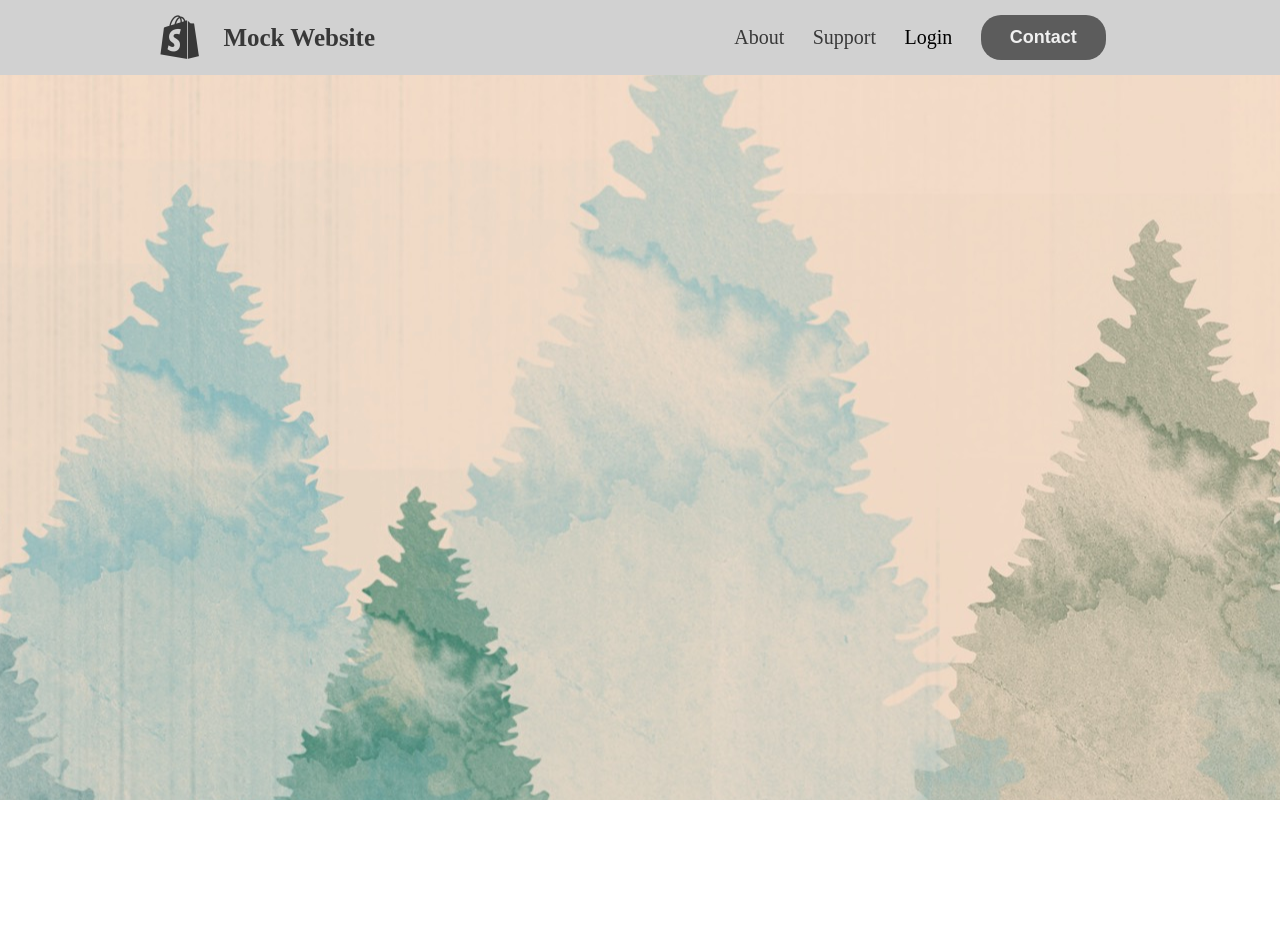
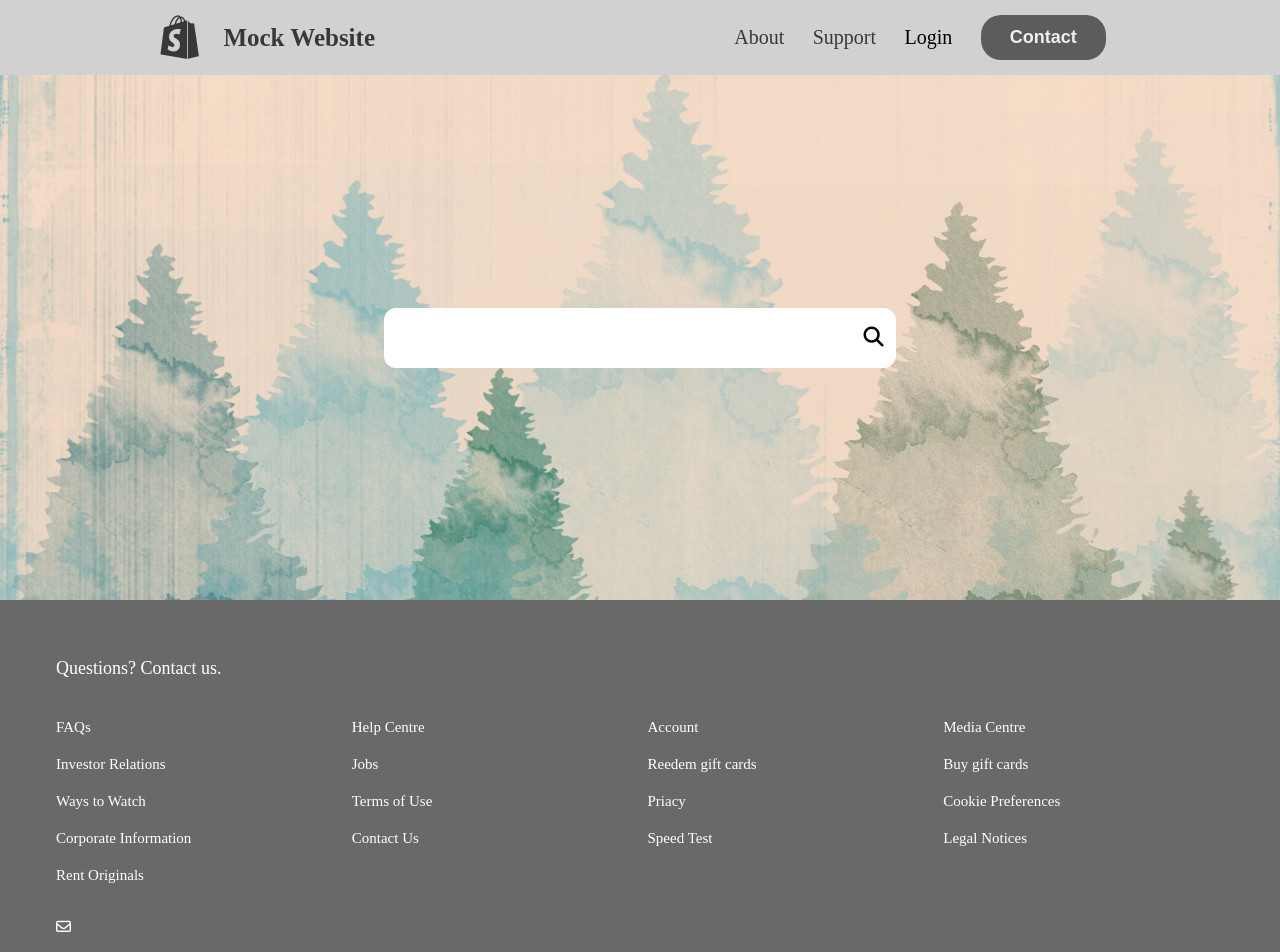
Before and after one commit to IsMondayTMR/CMPE295, a React (Create React App) app in the folder client/: page / in a window 1280 px wide. Shown: the top 952 px of the page. Before the commit the page ends 800 px from the top, so only its background shows below. Built offline with nearby package versions, Linux system fonts and the light colour scheme.

Commit message:
add footer

```diff
--- a/client/src/App.js
+++ b/client/src/App.js
@@ -3,6 +3,7 @@ import './App.css';
 
 import Header from './components/Header';
 import Search from './components/Search';
+import Footer from './components/Footer';
 
 class App extends React.Component {
 
@@ -13,6 +14,7 @@ class App extends React.Component {
             <div className='App'>
                 <Header/>
                 <Search/>
+                <Footer/>
             </div>
         )
     }
--- a/client/src/components/Authorization.js
+++ b/client/src/components/Authorization.js
@@ -8,7 +8,12 @@ const IconStyle = {
     left: '100px',
 }
 
-
+const GoogleIconStyle = {
+    fontSize: "20px",
+    position: 'absolute',
+    left: '100px',
+    color: '#21d3ff',
+}
 class Authorization extends React.Component {
 
     state = {signInActive: true}
@@ -93,7 +98,7 @@ class Authorization extends React.Component {
                     </ExternalAuth.Button>
 
                     <ExternalAuth.Button backgroundColor = "white" color = "black">
-                        <i className="fab fa-google" style={IconStyle}></i>
+                        <i className="fab fa-google" style={GoogleIconStyle}></i>
                         Connect with Google
                     </ExternalAuth.Button>
 
--- /dev/null
+++ b/client/src/components/Footer.js
@@ -0,0 +1,57 @@
+import React from 'react';
+import { Footer } from '../styledComponents/export';
+
+function FooterContainer() {
+    return (
+        <>
+            <Footer>
+                <Footer.Title>Questions? Contact us.</Footer.Title>
+                <Footer.Break />
+                <Footer.Row>
+                    <Footer.Column>
+                        <Footer.Link href="#">FAQs</Footer.Link>
+                        <Footer.Link href="#">Investor Relations</Footer.Link>
+                        <Footer.Link href="#">Ways to Watch</Footer.Link>
+                        <Footer.Link href="#">Corporate Information</Footer.Link>
+                        <Footer.Link href="#">Rent Originals</Footer.Link>
+                    </Footer.Column>
+
+                    <Footer.Column>
+                        <Footer.Link href="#">Help Centre</Footer.Link>
+                        <Footer.Link href="#">Jobs</Footer.Link>
+                        <Footer.Link href="#">Terms of Use</Footer.Link>
+                        <Footer.Link href="#">Contact Us</Footer.Link>
+                    </Footer.Column>
+
+                    <Footer.Column>
+                        <Footer.Link href="#">Account</Footer.Link>
+                        <Footer.Link href="#">Reedem gift cards</Footer.Link>
+                        <Footer.Link href="#">Priacy</Footer.Link>
+                        <Footer.Link href="#">Speed Test</Footer.Link>
+                    </Footer.Column>
+
+                    <Footer.Column>
+                        <Footer.Link href="#">Media Centre</Footer.Link>
+                        <Footer.Link href="#">Buy gift cards</Footer.Link>
+                        <Footer.Link href="#">Cookie Preferences</Footer.Link>
+                        <Footer.Link href="#">Legal Notices</Footer.Link>
+                    </Footer.Column>
+
+                    <Footer.Column>
+                        <Footer.Link href="mailto:bo.an.563641292@gmail.com" ><i className="far fa-envelope"></i></Footer.Link>
+                        <Footer.Link href="https://facebook.com"><i className="fab fa-facebook"></i></Footer.Link>
+                        <Footer.Link href="https://twitter.com" ><i className="fab fa-twitter"></i></Footer.Link>
+                        <Footer.Link href="https://github.com"  ><i className="fab fa-github"></i></Footer.Link>
+                    </Footer.Column>
+                </Footer.Row>
+                <Footer.Break />
+
+            </Footer>
+            <Footer.Bottom>
+
+            </Footer.Bottom>
+        </>
+    )
+}
+
+export default FooterContainer
--- a/client/src/components/Search.js
+++ b/client/src/components/Search.js
@@ -4,6 +4,10 @@ class Search extends React.Component {
     render() {
         return (
             <SearchComp >
+                <SearchComp.Container>
+                    <SearchComp.Input/>
+                    <SearchComp.Icon> <i className="fas fa-search"></i> </SearchComp.Icon>
+                </SearchComp.Container>
             </SearchComp>
         )
     }
--- a/client/src/styledComponents/Footer/Footer.js
+++ b/client/src/styledComponents/Footer/Footer.js
@@ -1,3 +1,47 @@
 import React from 'react'
+import * as Style from './Style';
+function Footer({children, ...restProps}){
+    return(
+        <Style.Container {...restProps}>
+            {children}
+            </Style.Container>
+    )
+}
 
-import {} from './Style'
+export default Footer
+
+Footer.Link = function FooterLink({href, children,...restProps}){
+    return(
+        <Style.ExternalLink href = {href} {...restProps}>
+            {children}
+            </Style.ExternalLink>
+    )
+
+}
+Footer.Row = function FooterRow({ children, ...restProps }) {
+    return <Style.Row {...restProps}>{children}</Style.Row>;
+}
+
+Footer.Column = function FooterColumn({ children, ...restProps }) {
+    return <Style.Column {...restProps}>{children}</Style.Column>;
+}
+
+Footer.Link = function FooterLink({ children, ...restProps }) {
+    return <Style.Link {...restProps}>{children}</Style.Link>;
+}
+
+Footer.Title = function FooterTitle({ children, ...restProps }) {
+    return <Style.Title {...restProps}>{children}</Style.Title>;
+}
+
+Footer.Text = function FooterText({ children, ...restProps }) {
+    return <Style.Text {...restProps}>{children}</Style.Text>;
+}
+
+Footer.Break = function FooterBreak({ ...restProps }) {
+    return <Style.Break {...restProps} />;
+}
+
+Footer.Bottom = function Bottom({ children, ...restProps }) {
+    return <Style.Bottom {...restProps} > {children}</Style.Bottom>;
+}
--- a/client/src/styledComponents/Footer/Style.js
+++ b/client/src/styledComponents/Footer/Style.js
@@ -1 +1,73 @@
-import styled from 'styled-components'
+import styled from 'styled-components';
+
+export const Container = styled.div`
+    display: flex;
+    flex-direction: column;
+    padding: 40px 56px;
+    margin: 0;
+    height: 320px;
+    background: #696969;
+    vertical-align:bottom;
+    display:block;
+    padding-bottom:10px;
+
+    @media (max-width: 1000px) {
+        padding: 70px 30px;
+        height: 800px;
+    }
+    @media (min-width: 1800px) {
+        height: 400px;
+    }
+`;
+
+export const Column = styled.div`
+
+    display: flex;
+    flex-direction: column;
+    text-align: left;
+`;
+
+export const Row = styled.div`
+    display: grid;
+    grid-template-columns: repeat(auto-fill, minmax(230px, 1fr));
+    grid-gap: 15px;
+
+    @media (max-width: 1000px) {
+        grid-template-columns: repeat(auto-fill, minmax(150px, 1fr));
+    }
+`;
+
+export const Link = styled.a`
+    color: white;
+    margin-bottom: 20px;
+    font-size: 15px;
+    text-decoration: none;
+`;
+
+export const Title = styled.p`
+
+    font-size: 18px;
+    color: white;
+    margin-bottom: 40px;
+
+`;
+
+export const Text = styled.p`
+    font-size: 15px;
+    color: white;
+    margin-bottom: 40px;
+`;
+
+export const Break = styled.div`
+    flex-basis: 100%;
+    height: 0;
+`;
+
+export const ExternalLink = styled.a``
+
+export const Bottom = styled.div`
+    height:50px;
+    background-color: #303030;
+    margin:0;
+    width:100%
+`
--- a/client/src/styledComponents/Form/Style.js
+++ b/client/src/styledComponents/Form/Style.js
@@ -21,6 +21,7 @@ export const BackGround = styled.div `
     border-radius: 10px;
     box-shadow: 5px 5px 20px #808080;
     display: ${props => props.hide};
+    z-index: 1;
 `
 
 export const Container = styled.div `
--- a/client/src/styledComponents/Search/SearchComp.js
+++ b/client/src/styledComponents/Search/SearchComp.js
@@ -8,3 +8,21 @@ function SearchComp ({children, ...restProps}) {
 }
 
 export default SearchComp
+
+SearchComp.Container = function Container ({children, ...restProps}) {
+    return <Style.Container {...restProps}>
+        {children}
+    </Style.Container>
+}
+
+SearchComp.Icon = function Icon ({children, ...restProps}) {
+    return <Style.Icon {...restProps}>
+        {children}
+    </Style.Icon>
+}
+
+SearchComp.Input = function Input ({children, ...restProps}) {
+    return <Style.Input {...restProps}>
+        {children}
+    </Style.Input>
+}
--- a/client/src/styledComponents/Search/Style.js
+++ b/client/src/styledComponents/Search/Style.js
@@ -2,9 +2,48 @@ import styled from "styled-components";
 import BackgroundImg from '../../resources/SearchBackground.jpg'
 export const Background = styled.div`
     background-image: url(${BackgroundImg});
-    height: calc(100vh - 75px);
+    height: calc(75vh - 75px);
     background-position: center;
+    background-repeat: no-repeat;
+    background-size: cover;
+    background-color: #464646;
+    outline: none;
+    display: flex;
+    align-items: center;
+
 `
 
 export const Container = styled.div`
+    width: 40%;
+    position: relative;
+    display: flex;
+    margin-left: auto;
+    margin-right: auto;
+
 `
+
+export const Icon = styled.button`
+        outline: none;
+        width: 50px;
+        height: 60px;
+        background:white;
+        border: 1px solid white;
+        border-radius: 0px 0.75rem 0.75rem 0px;
+        text-align: center;
+        color: black;
+        cursor: pointer;
+        font-size: 20px;
+`
+export const Input = styled.input`
+        width: 100%;
+        border-right: none;
+        font-size:20px;
+        padding-left: 15px;
+        outline: none;
+        border: 4px solid white;
+        border-radius: 0.75rem 0rem 0rem 0.75rem;
+        color: black;
+        margin: 0 auto;
+
+
+`
--- a/client/src/styledComponents/export.js
+++ b/client/src/styledComponents/export.js
@@ -2,3 +2,4 @@ export {default as HeaderComp} from './Header/HeaderComp'
 export {default as SearchComp} from './Search/SearchComp'
 export {default as FormComp} from './Form/FormComp'
 export {default as ExternalAuth} from './ExternalAuth/ExternalAuth'
+export {default as Footer} from './Footer/Footer'
```
